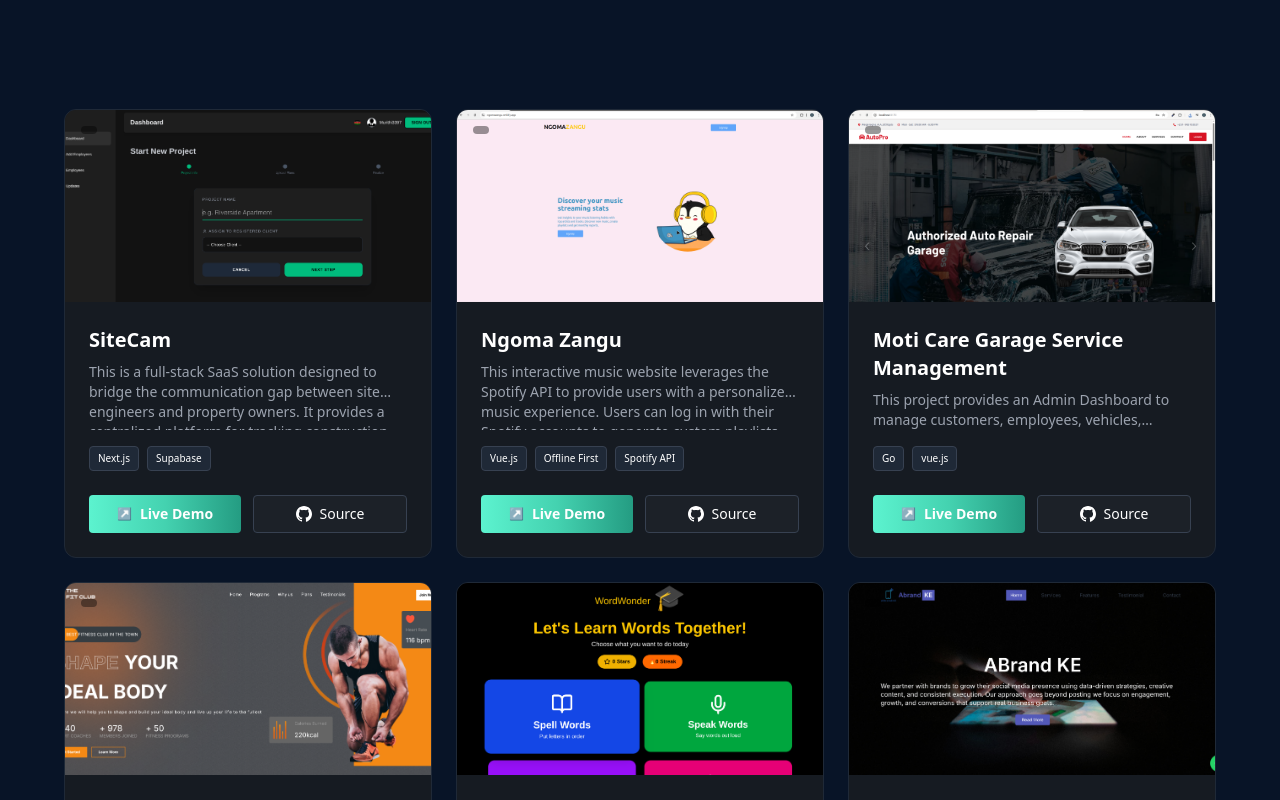
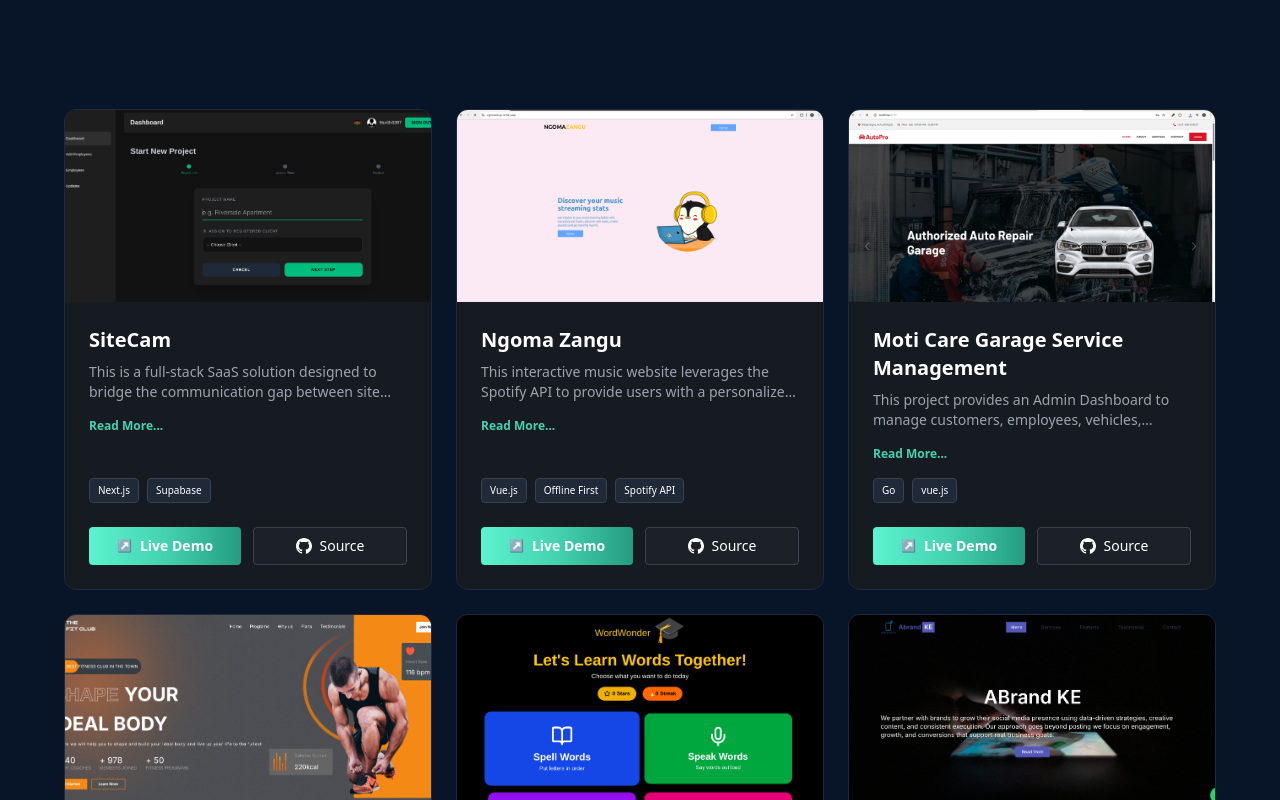
Before and after one commit to codewithAntony/kimongo, a React (Vite) app: page / in a window 1280 px wide. Shown: the part 1700-2500 px from the top of the page. Built offline with nearby package versions, Linux system fonts and the light colour scheme.

Commit message:
updated a read more for description

```diff
--- a/src/components/ProjectsStats.jsx
+++ b/src/components/ProjectsStats.jsx
@@ -81,8 +81,9 @@ const projects = [
     // ... add up to 12 projects here
 ];
 
-const ProjectGallery = () => {
+const ProjectGallery = ({ project }) => {
     const [visibleCount, setVisibleCount] = useState(6);
+    const [isExpanded, setIsExpanded] = useState(false);
     const totalProjects = projects.length;
 
     const showMore = () => {
@@ -92,18 +93,13 @@ const ProjectGallery = () => {
     return (
         <section className="bg-[#081427] text-white py-12 px-6">
             <div className="max-w-6xl mx-auto">
-                {/* Responsive Grid */}
                 <div className="grid grid-cols-1 md:grid-cols-2 lg:grid-cols-3 gap-6">
                     {projects.slice(0, visibleCount).map((project) => (
                         <div
                             key={project.id}
                             className="bg-[#161b22] border border-gray-800 rounded-xl overflow-hidden flex flex-col"
                         >
-                            {/* Image/Icon Header Area */}
                             <div className="h-48 bg-gradient-to-br from-gray-800 to-gray-900 flex items-center justify-center relative">
-                                <span className="absolute top-4 left-4 text-xs bg-black/40 px-2 py-1 rounded-full text-blue-400">
-                                    {project.type}
-                                </span>
                                 <img
                                     src={project.image}
                                     alt={project.title}
@@ -113,19 +109,30 @@ const ProjectGallery = () => {
                                             'https://via.placeholder.com/400x200?text=No+Image';
                                     }}
                                 />
+                                {/* <span className="absolute top-4 left-4 text-xs bg-black/40 px-2 py-1 rounded-full text-blue-400">
+                                    {project.type}
+                                </span> */}
                             </div>
 
-                            {/* Content Area */}
                             <div className="p-6 flex flex-col flex-grow">
                                 <h3 className="text-xl font-bold mb-2">
                                     {project.title}
                                 </h3>
-                                <p className="text-gray-400 text-sm mb-4 flex-grow line-clamp-2">
+                                <p
+                                    className={`text-gray-400 text-sm mb-4 transition-all duration-300 ${isExpanded ? '' : 'line-clamp-2'}`}
+                                >
                                     {project.description}
                                 </p>
 
+                                <button
+                                    onClick={() => setIsExpanded(!isExpanded)}
+                                    className="text-[#44D2B0] text-xs font-semibold mb-4 text-left hover:underline w-fit"
+                                >
+                                    {isExpanded ? 'Show Less' : 'Read More...'}
+                                </button>
+
                                 {/* Tech Tags */}
-                                <div className="flex flex-wrap gap-2 mb-6">
+                                <div className="flex flex-wrap gap-2 mb-6 mt-auto">
                                     {project.tags.map((tag) => (
                                         <span
                                             key={tag}
@@ -136,7 +143,6 @@ const ProjectGallery = () => {
                                     ))}
                                 </div>
 
-                                {/* Buttons */}
                                 <div className="flex gap-3">
                                     <a
                                         href={project.liveLink}
```
